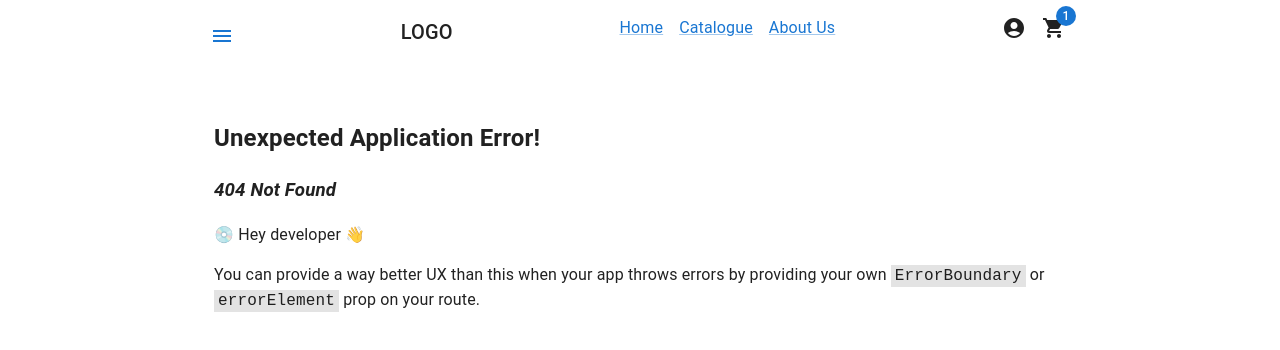
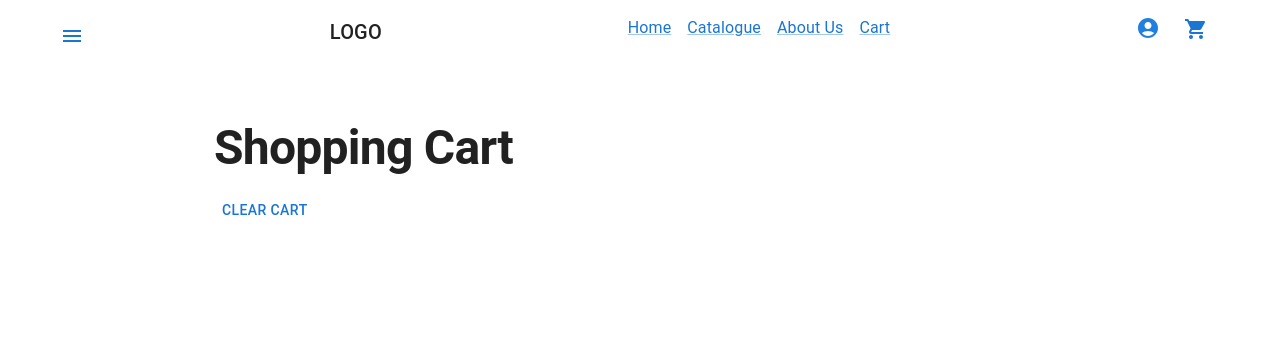
Before and after one commit to RobertGoncharenko/catalogue, a React app in the folder app/: page /cart in a window 1280 px wide. Before the commit this address had no page. Shown: the top 350 px of the page. Built offline with nearby package versions, Linux system fonts and the light colour scheme; the HTML template or start-up script is replaced by a standard one.

Commit message:
added store.ts

```diff
--- a/app/package.json
+++ b/app/package.json
@@ -17,7 +17,8 @@
     "@mui/material": "^5.15.10",
     "react": "^18.2.0",
     "react-dom": "^18.2.0",
-    "react-router-dom": "^6.22.0"
+    "react-router-dom": "^6.22.0",
+    "zustand": "^4.5.1"
   },
   "devDependencies": {
     "@testing-library/react": "^14.2.1",
--- a/app/src/App.tsx
+++ b/app/src/App.tsx
@@ -14,15 +14,19 @@ import nav from "./constants/nav";
 import ShoppingCartIcon from "@mui/icons-material/ShoppingCart";
 import MenuBurger from "./components/MenuBerger";
 import AccountCircleIcon from "@mui/icons-material/AccountCircle";
+import useCartStore from "./store/store";
 
 const router = createBrowserRouter(routes);
 
+function App() {
 
-function App() {
+   const {items} = useCartStore();
+   const count: number = items.length;
+
    return (
       <ThemeProvider theme={theme}>
          <CssBaseline />
-         <Container maxWidth="md">
+         <Container maxWidth="lg">
             <Box
                component="header"
                mt={2}
@@ -41,14 +45,13 @@ function App() {
                      </Link>
                   ))}
                </Box>
-               <Box
-                  display="flex"
-                  justifyContent="space-between"
-               >
-                  <AccountCircleIcon sx={{mr: 2}}/>
-                  <Badge color="primary" badgeContent={1}>
+               <Box display="flex" justifyContent="space-between" color="#2080e0">
+                  <AccountCircleIcon sx={{ mr: 2 }} />
+                  <Link href="/cart" mx={1}>
+                  <Badge color="error" badgeContent={count}>
                      <ShoppingCartIcon />
                   </Badge>
+                  </Link>
                </Box>
             </Box>
          </Container>
--- /dev/null
+++ b/app/src/components/Cart.tsx
@@ -0,0 +1,31 @@
+import useCartStore from "../store/store";
+import { Box, Button, List, ListItem, Typography } from "@mui/material";
+import DeleteIcon from "@mui/icons-material/Delete";
+
+const ShoppingCart = () => {
+   const { items, removeFromCart, clearCart } = useCartStore();
+
+   return (
+      <>
+         <Typography variant="h1">Shopping Cart</Typography>
+         <Box sx={{ display: "flex", justifyContent: "space-between" }}>
+            <List sx={{ width: "100%", bgcolor: "background.paper" }}>
+               {items.map((item, index) => (
+                  <ListItem key={index}>
+                     {item.title} - {item.price}
+                     <DeleteIcon
+                        onClick={() => removeFromCart(index)}
+                        color="error"
+                     >
+                        Remove
+                     </DeleteIcon>
+                  </ListItem>
+               ))}
+            </List>
+         </Box>
+         <Button onClick={clearCart}>Clear Cart</Button>
+      </>
+   );
+};
+
+export default ShoppingCart;
--- a/app/src/components/ProductCard.tsx
+++ b/app/src/components/ProductCard.tsx
@@ -9,15 +9,21 @@ import {
    Typography,
 } from "@mui/material";
 import { Product } from "../types";
+import useCartStore from "../store/store";
 
 type ProductCardProps = {
    item: Product;
 };
 
+
 const ProductCard: FunctionComponent<ProductCardProps> = ({ item }) => {
+   const { addToCart } = useCartStore((state) => ({
+      addToCart: state.addToCart,
+   }));
+
    return (
       <ListItem>
-         <Card sx={{ width: 240 , height: 350}}>
+         <Card sx={{ width: 240, height: 350 }}>
             <CardMedia
                component="img"
                height="130"
@@ -29,7 +35,9 @@ const ProductCard: FunctionComponent<ProductCardProps> = ({ item }) => {
                <Typography variant="h6">{item.price}$</Typography>
                {/* <Typography variant="body2">{item.description}</Typography> */}
                <CardActions>
-                  <Button variant="text">Comprar</Button>
+                  <Button onClick={() => addToCart(item)} variant="text">
+                     Comprar
+                  </Button>
                </CardActions>
             </CardContent>
          </Card>
@@ -37,4 +45,7 @@ const ProductCard: FunctionComponent<ProductCardProps> = ({ item }) => {
    );
 };
 
+
+
+
 export default ProductCard;
--- a/app/src/constants/nav.ts
+++ b/app/src/constants/nav.ts
@@ -15,6 +15,10 @@ const nav: NavItem[] = [
     {
         link: "/about",
         caption: "About Us"
+    },
+    {
+        link: "/cart",
+        caption: "Cart"
     }
 ];
 
--- a/app/src/constants/routes.tsx
+++ b/app/src/constants/routes.tsx
@@ -1,3 +1,4 @@
+import ShoppingCart from "../components/Cart";
 import About from "../pages/About";
 import Home from "../pages/Home";
 import Items from "../pages/Items";
@@ -15,6 +16,10 @@ const routes = [
     path: "about",
     element: <About/>,
   },
+  {
+    path: "cart",
+    element: <ShoppingCart/>,
+  },
 ];
 
 export default routes;
--- /dev/null
+++ b/app/src/store/store.ts
@@ -0,0 +1,32 @@
+import { create } from "zustand";
+
+interface Item {
+   title: string;
+   price: number;
+}
+
+interface CartStore {
+   items: Item[];
+   addToCart: (item: Item) => void;
+   removeFromCart: (index: number) => void;
+   clearCart: () => void;
+}
+
+const useCartStore = create<CartStore>((set) => ({
+   items: JSON.parse(localStorage.getItem("cartItems") || "[]"),
+   addToCart: (item) =>
+      set((state) => {
+         const newItems = [...state.items, item];
+         localStorage.setItem("cartItems", JSON.stringify(newItems));
+         return { items: newItems };
+      }),
+   removeFromCart: (index) =>
+      set((state) => {
+         const newItems = state.items.filter((_, i) => i !== index);
+         localStorage.setItem("cartItems", JSON.stringify(newItems));
+         return { items: newItems };
+      }),
+   clearCart: () => set({ items: [] }, false),
+}));
+
+export default useCartStore;
```
Also changed, not shown: app/src/pages/Home.tsx (+5 -5 lines), 2 other files (tests, documents, lock files or other folders).
